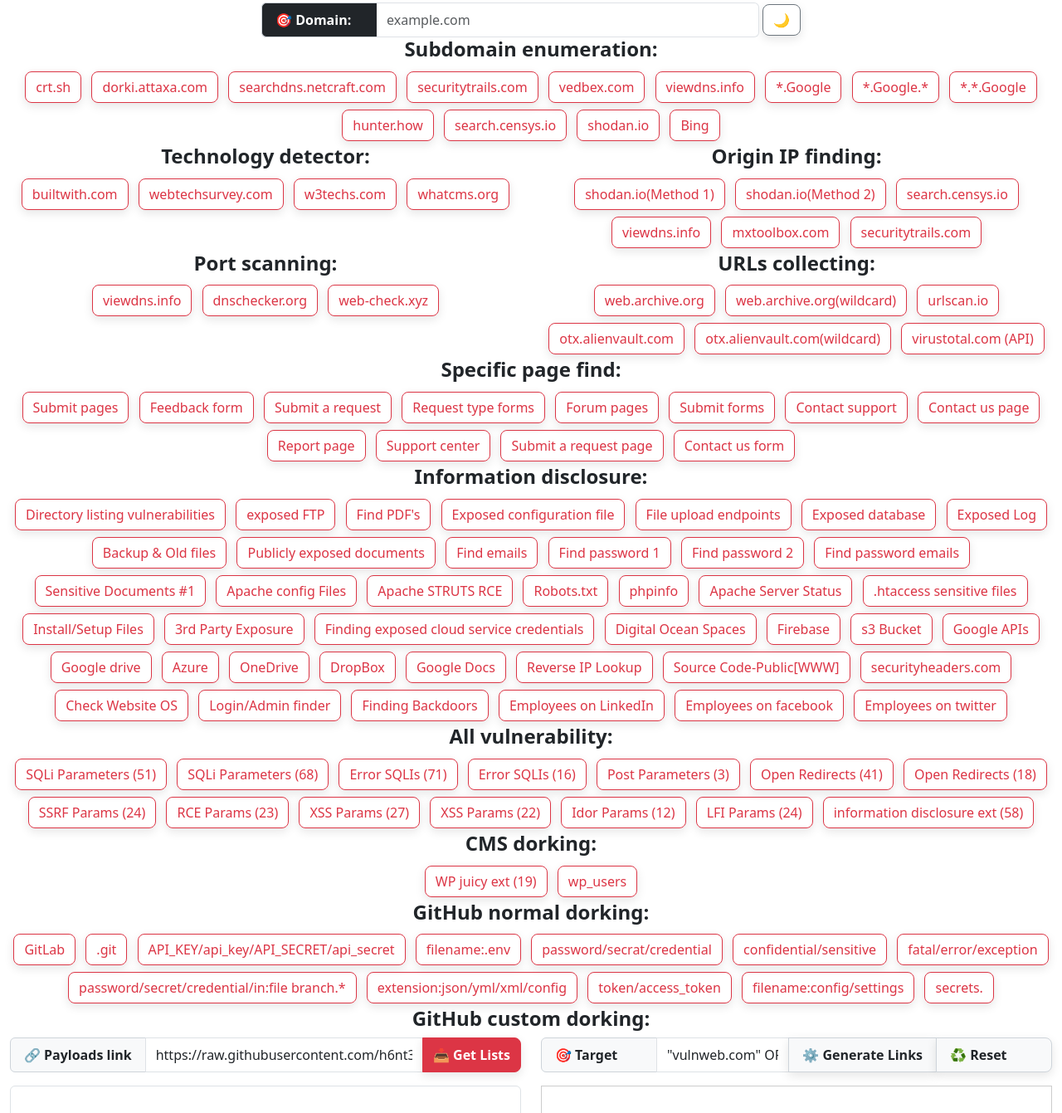
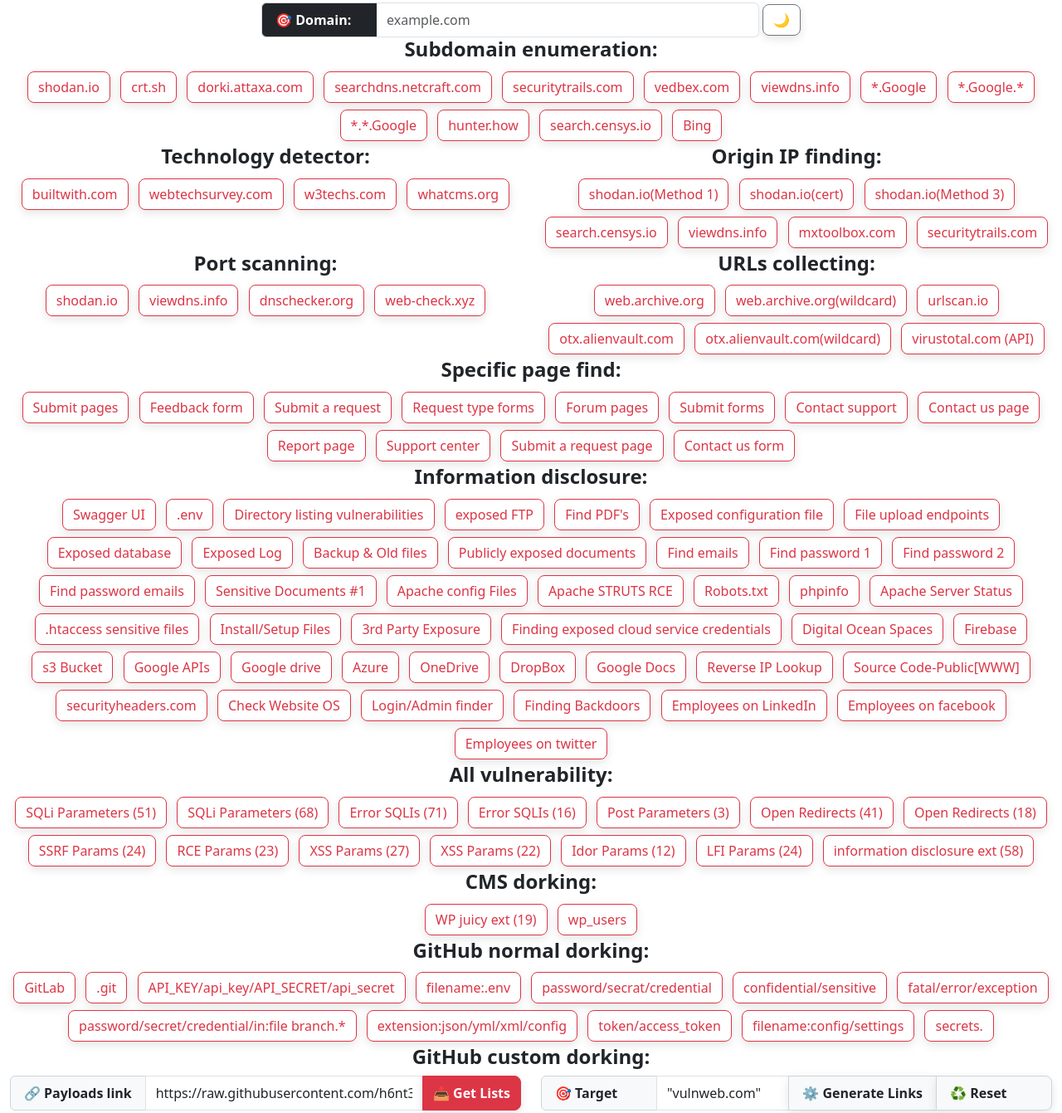
Before and after one commit to h6nt3r/reconengine, a plain HTML site: page index.html in a window 1280 px wide. Shown: the part 13-1354 px from the top of the page at 83% size. Drawn offline with nearby package versions, Linux system fonts and the light colour scheme.

Commit message:
Add files via upload

```diff
--- a/index.html
+++ b/index.html
@@ -22,9 +22,7 @@
         </div>
 
         <!-- Theme toggle icon, tightly aligned -->
-        <button id="themeToggle" class="btn btn-outline-secondary" onclick="toggleTheme()" title="Toggle Light/Dark Mode">
-            🌙
-        </button>
+        <button id="themeToggle" class="btn btn-outline-secondary" onclick="toggleTheme()" title="Toggle Light/Dark Mode">🌙</button>
     </div>
 </div>
 
@@ -38,6 +36,8 @@
             </div>
             <div class="row text-center">
                 <div class="col-12">
+                    <button onclick="subdomainDork('https://www.shodan.io/search/facet?query=hostname%3A*.example.com&facet=domain')" type="button" class="btn btn-outline-danger m-1">shodan.io</button>
+
                     <button onclick="subdomainDork('https://crt.sh/?q=%25.example.com')" type="button" class="btn btn-outline-danger m-1">crt.sh</button>
 
                     <button onclick="subdomainDork('https://dorki.attaxa.com/search?q=site:example.com')" type="button" class="btn btn-outline-danger m-1">dorki.attaxa.com</button>
@@ -45,7 +45,6 @@
                     <button onclick="subdomainDork('https://searchdns.netcraft.com/?restriction=site+contains&host=example.com&position=limited')" type="button" class="btn btn-outline-danger m-1">searchdns.netcraft.com</button>
 
                     <button onclick="subdomainDork('https://securitytrails.com/list/apex_domain/example.com')" type="button" class="btn btn-outline-danger m-1">securitytrails.com</button>
-
 
 
                     <button onclick="subdomainDork('https://www.vedbex.com/subdomain-finder/example.com')" type="button" class="btn btn-outline-danger m-1">vedbex.com</button>
@@ -61,7 +60,6 @@
 
                     <button onclick="subdomainDork('https://search.censys.io/search?resource=hosts&sort=RELEVANCE&per_page=25&virtual_hosts=EXCLUDE&q=example.com')" type="button" class="btn btn-outline-danger m-1">search.censys.io</button>
 
-                    <button onclick="subdomainDork('https://www.shodan.io/search?query=example.com')" type="button" class="btn btn-outline-danger m-1">shodan.io</button>
 
                     <button onclick="subdomainDork('https://www.bing.com/search?q=domain%3Aexample.com&qs=n&form=QBRE&sp=-1&lq=0&pq=domain%3Aexample.com&sc=0-18&sk=&cvid=254076E88676423F9EE4789865C87CC7&ghsh=0&ghacc=0&ghpl=')" type="button" class="btn btn-outline-danger m-1">Bing</button>
             </div>
@@ -86,7 +84,9 @@
                 <h4 class="fw-bold">Origin IP finding:</h4>
                 <button onclick="genericDork('https://www.shodan.io/search?query=Ssl.cert.subject.CN%3A%22example.com%22+200')" type="button" class="btn btn-outline-danger m-1">shodan.io(Method 1)</button>
 
-                <button onclick="genericDork('https://www.shodan.io/search?query=ssl%3A%22example.com%22+200')" type="button" class="btn btn-outline-danger m-1">shodan.io(Method 2)</button>
+                <button onclick="genericDork('https://www.shodan.io/search?query=ssl%3A%22example.com%22+200')" type="button" class="btn btn-outline-danger m-1">shodan.io(cert)</button>
+
+                <button onclick="genericDork('https://www.shodan.io/search/facet?query=hostname%3A*.example.com&facet=ip')" type="button" class="btn btn-outline-danger m-1">shodan.io(Method 3)</button>
 
                 <button onclick="genericDork('https://search.censys.io/search?resource=hosts&sort=RELEVANCE&per_page=25&virtual_hosts=EXCLUDE&q=example.com')" type="button" class="btn btn-outline-danger m-1">search.censys.io</button>
 
@@ -107,6 +107,8 @@
         <div class="row text-center">
             <div class="col-6">
                 <h4 class="fw-bold">Port scanning:</h4>
+                <button onclick="portDork('https://www.shodan.io/search/facet?query=hostname%3Aexample.com&facet=port')" type="button" class="btn btn-outline-danger m-1">shodan.io</button>
+
                 <button onclick="portDork('https://viewdns.info/portscan/?host=example.com')" type="button" class="btn btn-outline-danger m-1">viewdns.info</button>
 
                 <button onclick="portDork('https://dnschecker.org/port-scanner.php?query=example.com&ptype=server')" type="button" class="btn btn-outline-danger m-1">dnschecker.org</button>
@@ -166,11 +168,15 @@
         </div>
         <div class="row text-center">
             <div class="col-12">
+                <button onclick="genericDork('intitle:Swagger UI (inurl:/swagger-ui/ OR inurl:/swagger/ OR inurl:/api-docs/ OR inurl:/v2/api-docs OR inurl:/v3/api-docs OR inurl:swagger.json OR inurl:swagger.yaml) -github -gitlab -stackoverflow site:example.com')" type="button" class="btn btn-outline-danger m-1">Swagger UI</button>
+
+                <button onclick="genericDork('site:example.com/.env')" type="button" class="btn btn-outline-danger m-1">.env</button>
+
                 <button onclick="genericDork('site:example.com intitle:index.of')" type="button" class="btn btn-outline-danger m-1">Directory listing vulnerabilities</button>
 
                 <button onclick="genericDork('site:example.com intitle:index of inurl:ftp')" type="button" class="btn btn-outline-danger m-1">exposed FTP</button>
 
-		<button onclick="genericDork('site:example.com filetype:pdf')" type="button" class="btn btn-outline-danger m-1">Find PDF's</button>
+		        <button onclick="genericDork('site:example.com filetype:pdf')" type="button" class="btn btn-outline-danger m-1">Find PDF's</button>
 
                 <button onclick="genericDork('site:example.com ext:xml | ext:conf | ext:cnf | ext:reg | ext:inf | ext:rdp | ext:cfg | ext:txt | ext:ora | ext:ini')" type="button" class="btn btn-outline-danger m-1">Exposed configuration file</button>
 
@@ -366,7 +372,7 @@
             <div class="col-6">
                 <div class="input-group mb-3">
                     <span class="input-group-text"><span class="me-1">🎯</span> Target</span>
-                    <input type="text" id="targets" value='"vulnweb.com" OR org:vulnweb.com' class="form-control" placeholder='"vulnweb.com" OR org:vulnweb.com'>
+                    <input type="text" id="targets" value='"vulnweb.com"' class="form-control" placeholder='"vulnweb.com" OR org:vulnweb.com'>
                     <button class="btn btn-success fw-bold input-group-text d-flex align-items-center gap-1" onclick="Generate()">
     ⚙️ Generate Links
 </button>
```
